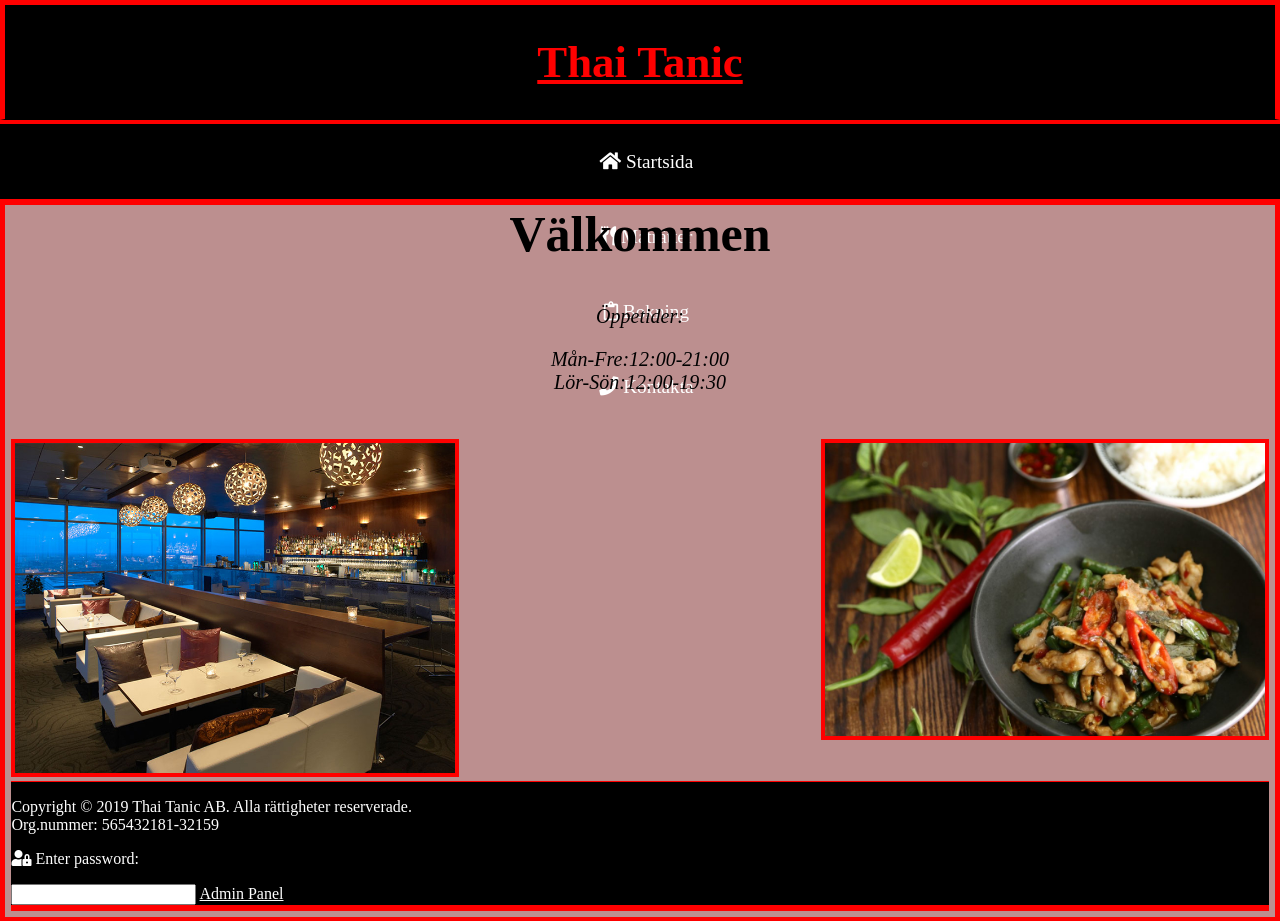
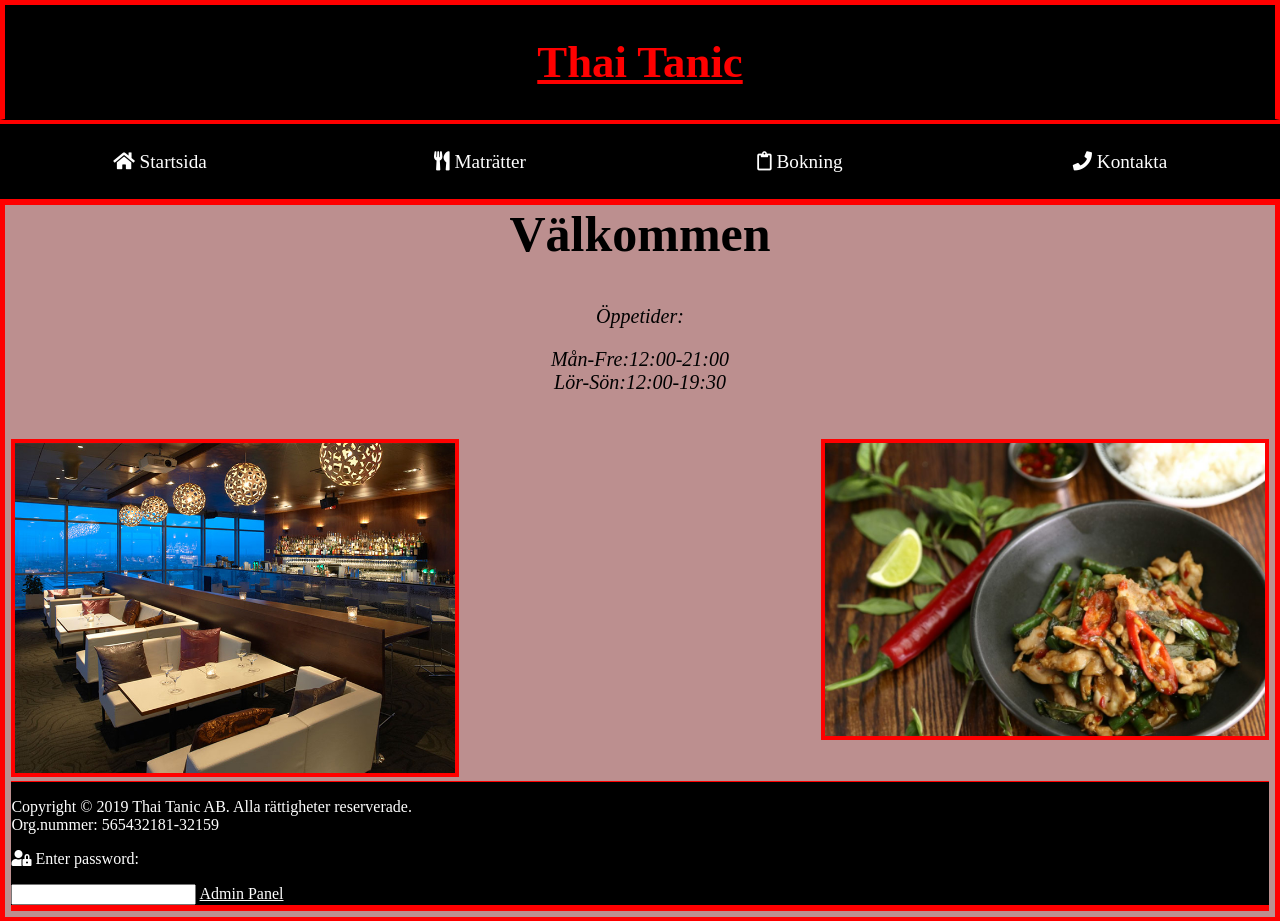
Before and after one commit to Simonbackman/Slutprojekt, a PHP site: page /index.php in a window 1280 px wide. Run offline with PHP 8.4, Linux system fonts and the light colour scheme; data that the repository does not hold is empty; some libraries are stand-ins or nearby versions.

Commit message:
fixed css

```diff
--- a/css.css
+++ b/css.css
@@ -37,14 +37,6 @@ nav{
 .admin_nav_item:hover {
     background-color: red;
     color:white;
-}
-
-.admin_nav{
-
-}
-.nav_item{
-    margin-left: 38%;
-
 }
 .admin_section{
     background: maroon;
@@ -271,5 +263,4 @@ table{
 }
 .admin_tr, .admin_table {
     margin:0.5%;
-
 }
```
